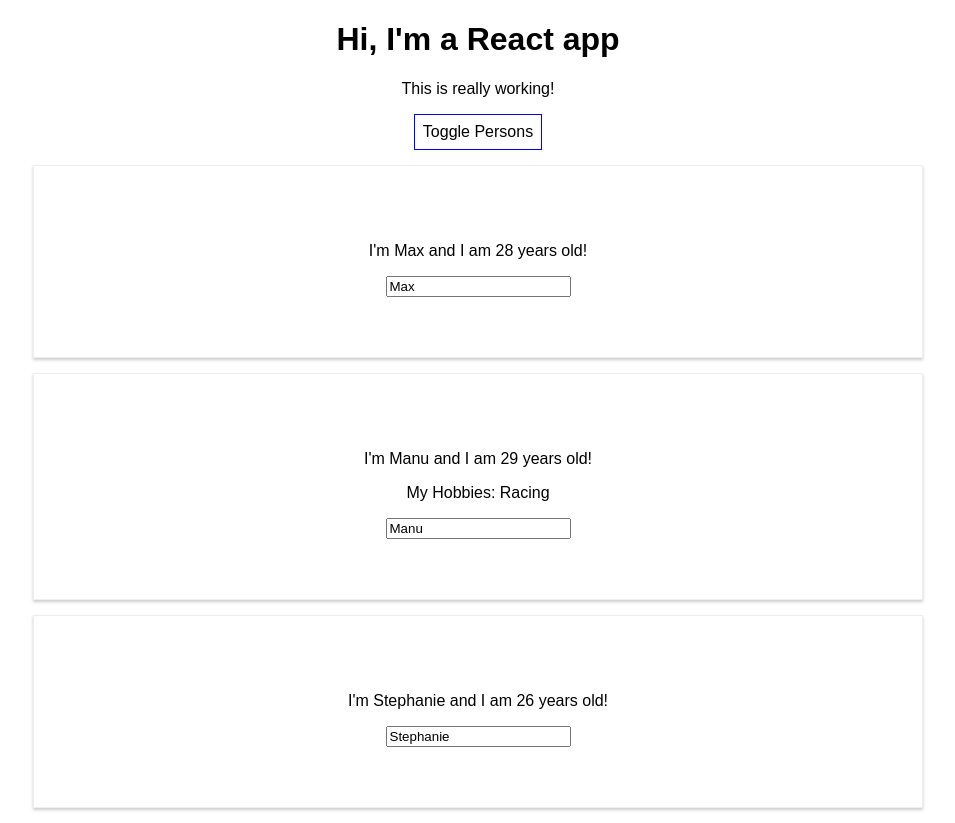
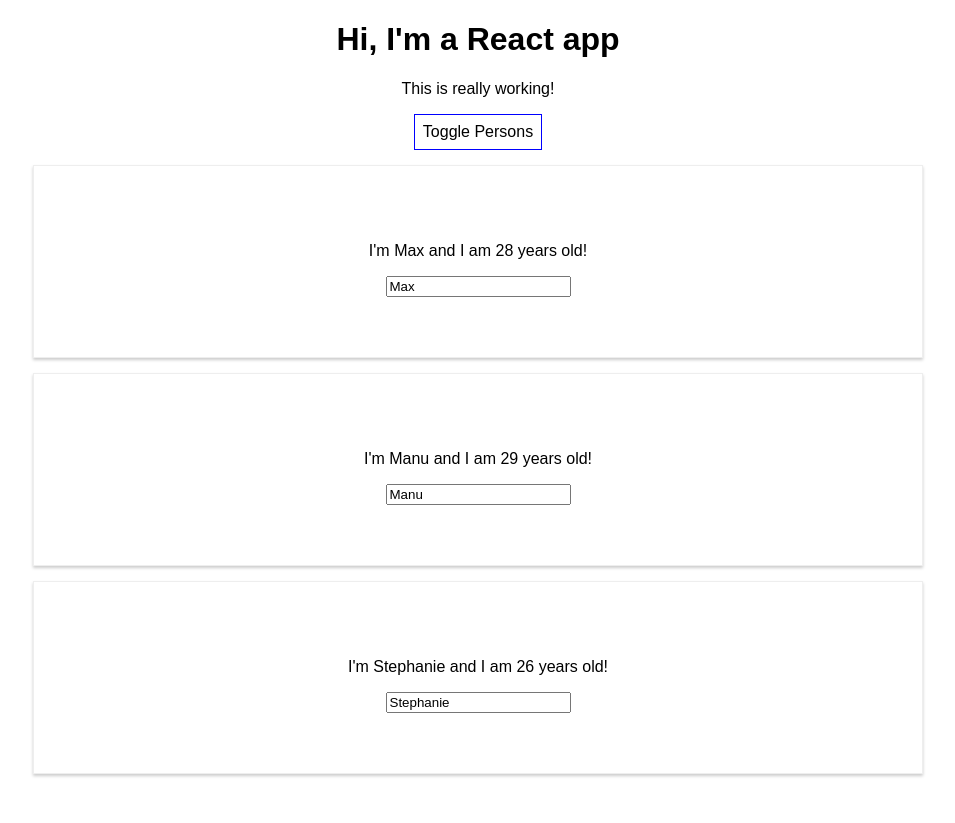
Before and after one commit to aaronkyl/udemy-react-16, a React (Create React App) app in the folder react-complete-guide/: page / in a window 1280 px wide. Both pictures are taken after a click on the button "Toggle Persons". Shown: the whole page, without its empty margins (162-1117 px from the left). After the commit the page ends 800 px from the top, so only its background shows below. Built offline with nearby package versions, Linux system fonts and the light colour scheme.

Commit message:
mapped persons array

```diff
--- a/react-complete-guide/src/App.js
+++ b/react-complete-guide/src/App.js
@@ -54,17 +54,14 @@ class App extends Component {
     if (this.state.showPersons) {
       persons = (
         <div >
-          <Person
-            name={this.state.persons[0].name}
-            age={this.state.persons[0].age} />
-          <Person
-            name={this.state.persons[1].name}
-            age={this.state.persons[1].age}
-            click={this.switchNameHandler.bind(this, 'Maximilian!!')}
-            changed={this.nameChangedHandler} >My Hobbies: Racing</Person>
-          <Person
-            name={this.state.persons[2].name}
-            age={this.state.persons[2].age} />
+          {this.state.persons.map(person => {
+            return (
+              <Person
+                name={person.name}
+                age={person.age}
+              />
+            )
+          })}
         </div>
       )
     }
```
